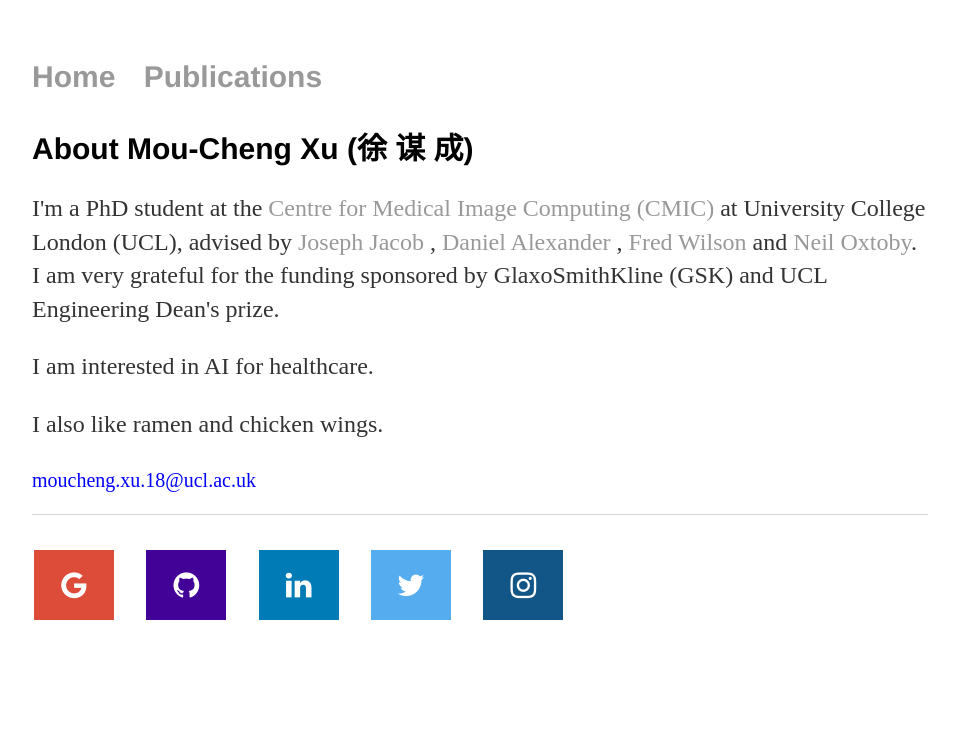
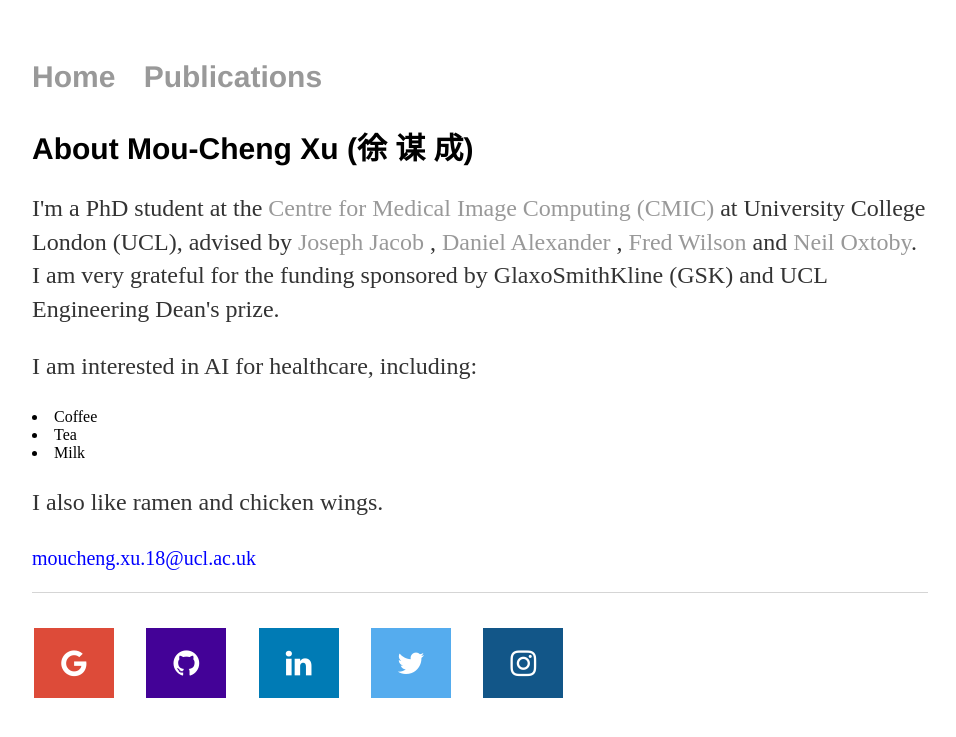
Before and after one commit to moucheng2017/mouchengxu.github.io, a Jekyll site: the page built from index.html, in a window 1280 px wide. Shown: the top 737 px of the page, without its empty margins (160-1116 px from the left). Built offline with Jekyll 4.4.1, drawn with Linux system fonts in a browser that asks for light colours.

Commit message:
Update index.html

```diff
--- a/index.html
+++ b/index.html
@@ -14,7 +14,11 @@ title: Mou-Cheng Xu
 		<a href="https://scholar.google.com/citations?user=uWfRPHEAAAAJ&hl=en">Neil Oxtoby</a>.
 	I am very grateful for the funding sponsored by GlaxoSmithKline (GSK) and UCL Engineering Dean's prize.
 	</p>
-	<p>I am interested in AI for healthcare.</p>
+	<p>I am interested in AI for healthcare, including:
+		  <li>Coffee</li>
+  		  <li>Tea</li>
+                  <li>Milk</li>
+	</p>
 	<p>I also like ramen and chicken wings.</p>
 	<p style="color:blue; font-size:20px">moucheng.xu.18@ucl.ac.uk</p>
 <!-- 	<img src="gsk.png" alt="gsk logo" width="120" height="100" style="vertical-align:top; float:right"> -->
```
